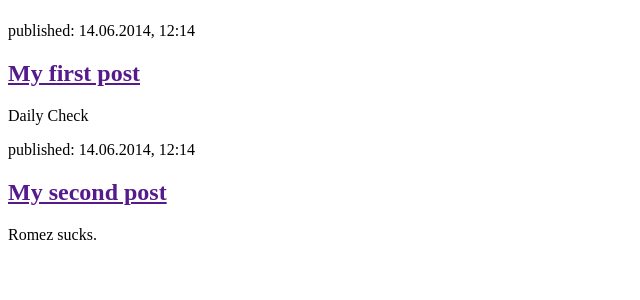
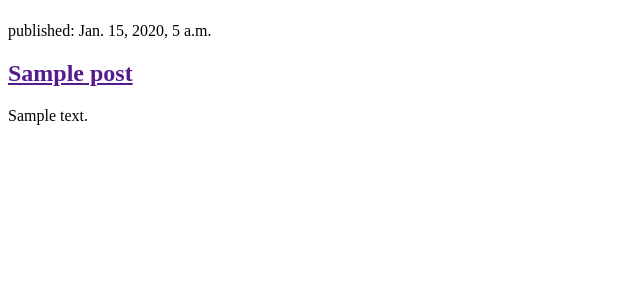
Before and after one commit to Joshua808/my-first-blog, a Django app: page / in a window 1280 px wide. Shown: the part 58-358 px from the top of the page, without its empty margins (0-640 px from the left). Run offline with Django 3.2, Linux system fonts and the light colour scheme; tables that the repository leaves empty hold one stand-in row (values such as "Sample post").

Commit message:
Modified templates to display posts from database

```diff
--- a/blog/models.py
+++ b/blog/models.py
@@ -1,7 +1,6 @@
 from django.conf import settings
 from django.db import models
 from django.utils import timezone
-
 
 
 class Post(models.Model):
--- a/blog/templates/blog/post_list.html
+++ b/blog/templates/blog/post_list.html
@@ -8,16 +8,13 @@
             <h1><a href="/">Josh's Blog</a></h1>
         </header>
 
-        <article>
-            <time>published: 14.06.2014, 12:14</time>
-            <h2><a href="">My first post</a></h2>
-            <p>Daily Check</p>
-        </article>
+{% for post in posts %}
+    <article>
+        <time>published: {{ post.published_date }}</time>
+        <h2><a href="">{{ post.title }}</a></h2>
+        <p>{{ post.text|linebreaksbr }}</p>
+    </article>
+{% endfor %}
 
-        <article>
-            <time>published: 14.06.2014, 12:14</time>
-            <h2><a href="">My second post</a></h2>
-            <p>Romez sucks.</p>
-        </article>
     </body>
 </html>
--- a/blog/views.py
+++ b/blog/views.py
@@ -1,6 +1,8 @@
 from django.shortcuts import render
+from django.utils import timezone
+from .models import Post
 
-# Create your views here.
 
 def post_list(request):
-    return render(request, 'blog/post_list.html', {})
+    posts= Post.objects.filter(published_date__lte=timezone.now()).order_by('published_date')
+    return render(request, 'blog/post_list.html', {'posts':posts})
```
